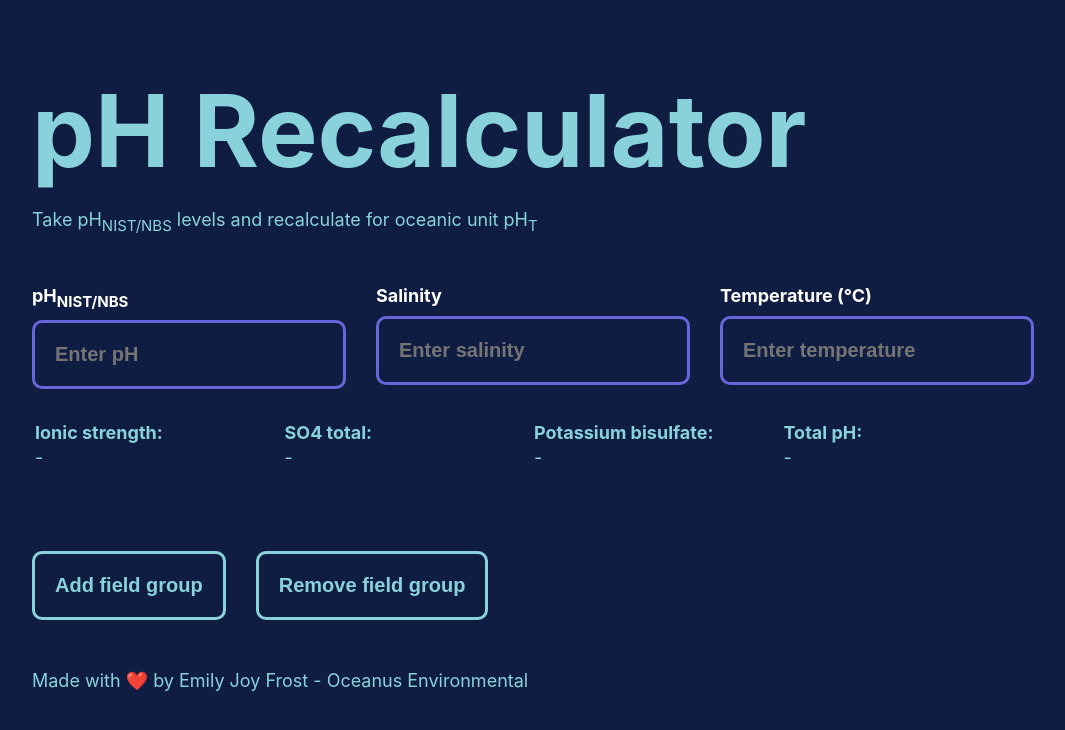
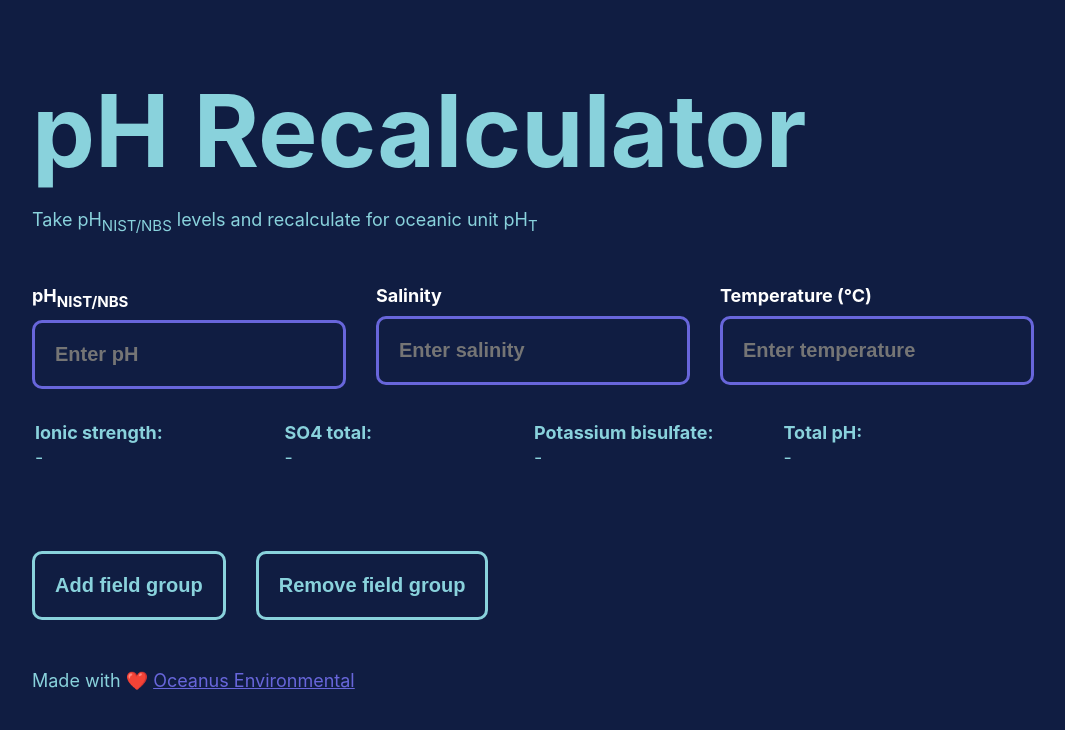
Before and after one commit to michael-harvey/ph-recalculator, a React (Create React App) app: page / in a window 1280 px wide. Shown: the top 730 px of the page, without its empty margins (108-1173 px from the left). Built offline with nearby package versions, Linux system fonts and the light colour scheme.

Commit message:
Add link to oceanus website

```diff
--- a/src/App.js
+++ b/src/App.js
@@ -52,7 +52,7 @@ function App() {
           <span role="img" aria-label="heart emoji">
             ❤️
           </span>{" "}
-          by Emily Joy Frost - Oceanus Environmental
+          <a href="//oceanusenvironmental.com">Oceanus Environmental</a>
         </p>
       </footer>
     </div>
```
